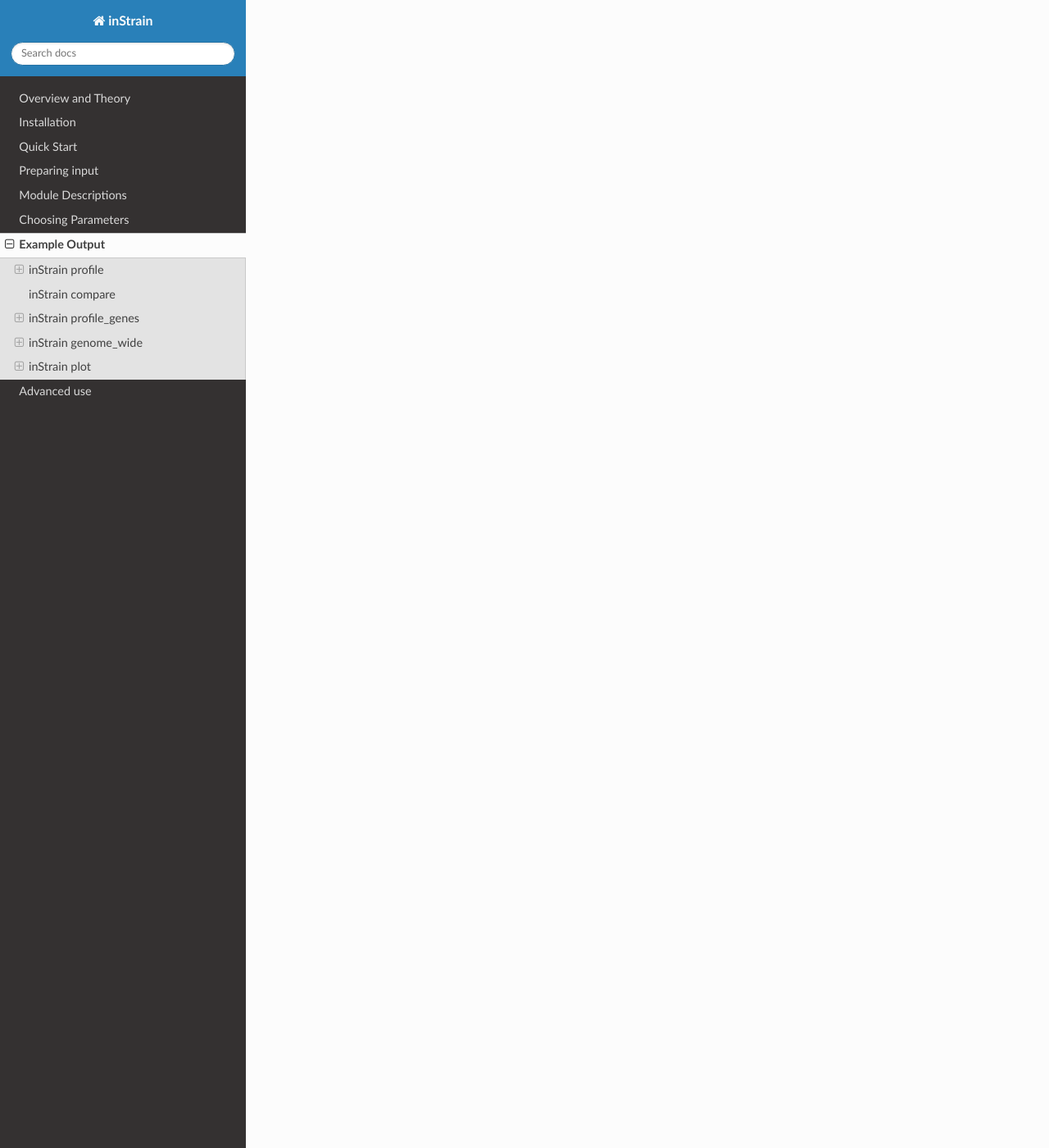
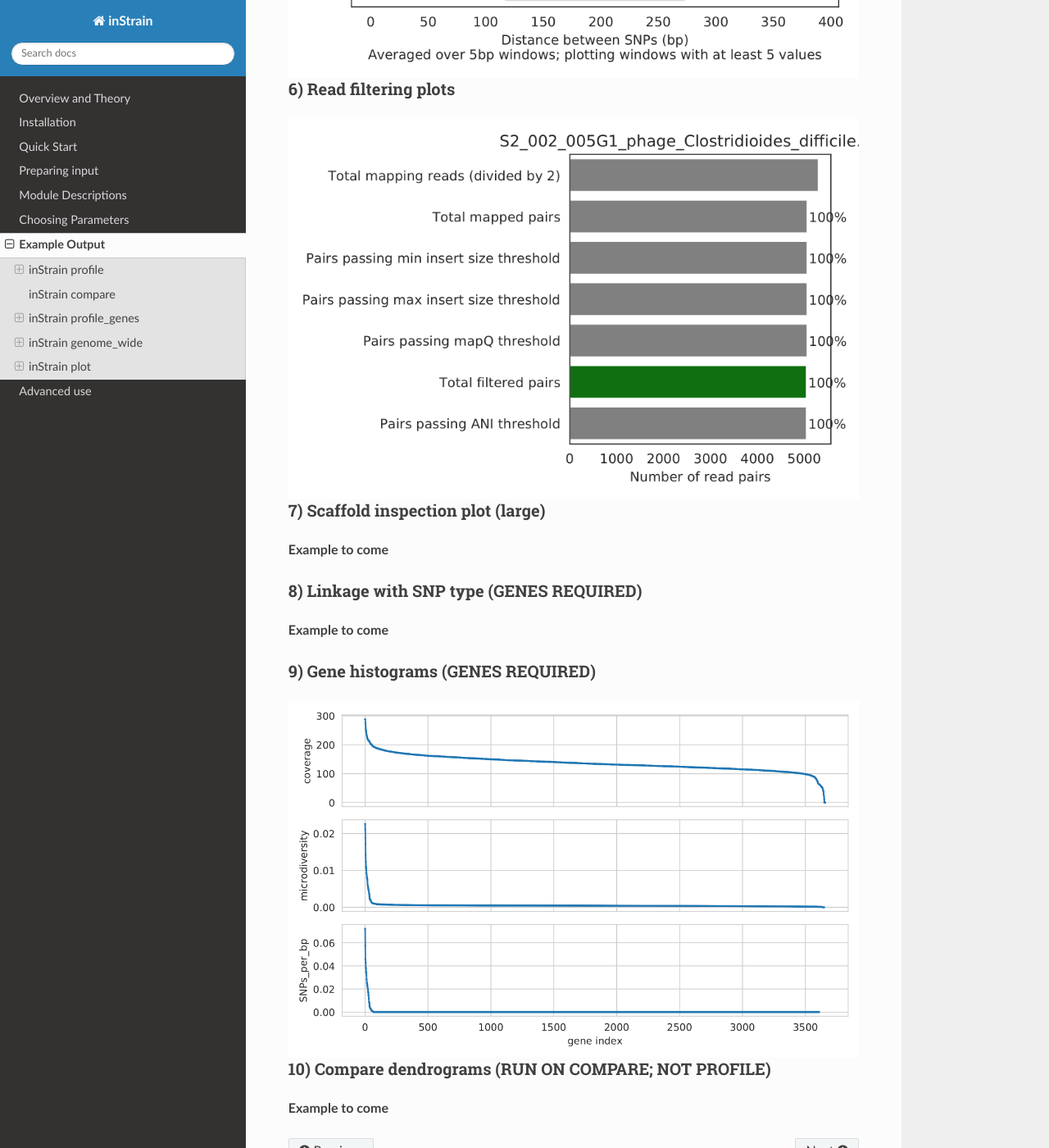
Before and after one commit to MrOlm/inStrain, a Sphinx documentation site: the page built from docs/example_output.rst, in a window 1280 px wide and 1400 px high, scrolled down 13437 px. Shown: the whole window at 82% size. Built offline with Sphinx 7.4.7 and the Read the Docs theme 2.0.0, drawn with Linux system fonts in a browser that asks for light colours; some of the changed text lies outside the part shown.

Commit message:
docs update

```diff
--- a/docs/example_output.rst
+++ b/docs/example_output.rst
@@ -425,3 +425,53 @@ This is what the results of inStrain plot look like.
 .. figure:: images/ExampleIS_plots/genomeWide_microdiveristy_metrics_2.png
   :width: 800px
   :align: center
+
+3) Read-level ANI distribution
+++++++++++++
+
+.. figure:: images/ExampleIS_plots/readANI_distribution.png
+  :width: 800px
+  :align: center
+
+4) Major allele frequencies
+++++++++++++
+
+.. figure:: images/ExampleIS_plots/MajorAllele_frequency_plot.png
+  :width: 800px
+  :align: center
+
+5) Linkage decay
+++++++++++++
+
+.. figure:: images/ExampleIS_plots/LinkageDecay_plot.png
+  :width: 800px
+  :align: center
+
+6) Read filtering plots
+++++++++++++
+
+.. figure:: images/ExampleIS_plots/ReadFiltering_plot.png
+  :width: 800px
+  :align: center
+
+7) Scaffold inspection plot (large)
+++++++++++++
+
+**Example to come**
+
+8) Linkage with SNP type (GENES REQUIRED)
+++++++++++++
+
+**Example to come**
+
+9) Gene histograms (GENES REQUIRED)
+++++++++++++
+
+.. figure:: images/ExampleIS_plots/GeneHistogram_plot.png
+  :width: 800px
+  :align: center
+
+10) Compare dendrograms (RUN ON COMPARE; NOT PROFILE)
+++++++++++++
+
+**Example to come**
```
Also changed, not shown: docs/images/ExampleIS_plots/GeneHistogram_plot.png (added), docs/images/ExampleIS_plots/LinkageDecay_plot.png (added), docs/images/ExampleIS_plots/MajorAllele_frequency_plot.png (added), docs/images/ExampleIS_plots/ReadFiltering_plot.png (added), docs/images/ExampleIS_plots/readANI_distribution.png (added).
